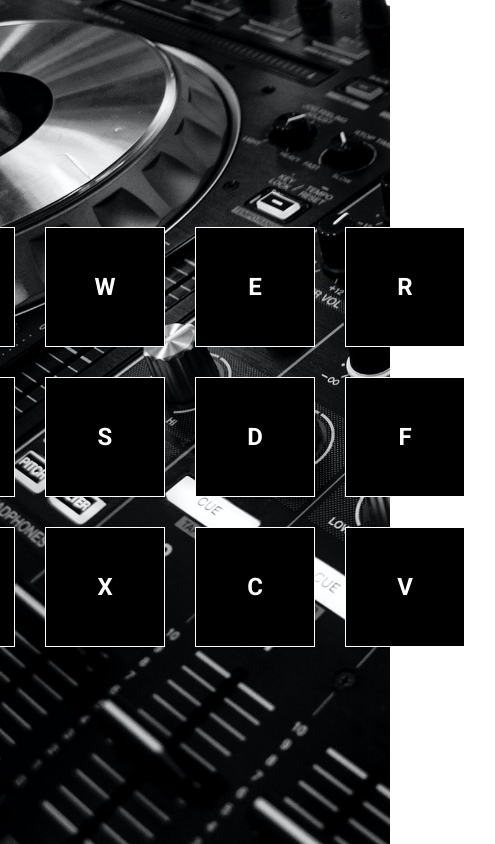
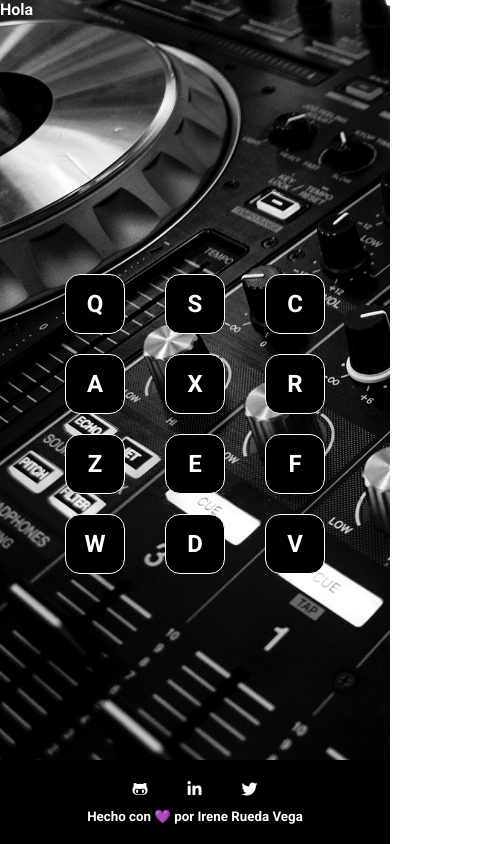
Before and after one commit to IreneRuedaVega/Drum-kit, a plain HTML site: page index.html in a window 390 px wide. Shown: the whole page, 495 px wide, since content can reach past the window. Drawn offline with Linux system fonts and the light colour scheme.

Commit message:
Add media queries and changes in css

```diff
--- a/index.html
+++ b/index.html
@@ -9,9 +9,14 @@
       href="https://fonts.googleapis.com/css2?family=Roboto:wght@700&display=swap"
       rel="stylesheet"
     />
+    <script
+      src="https://kit.fontawesome.com/476ba4bf26.js"
+      crossorigin="anonymous"
+    ></script>
     <title>JS Music Pad Kit</title>
   </head>
   <body>
+    <p class="text">Hola</p>
     <div class="keys">
       <div>
         <button data-key="81" data-sound="Q" class="key">
@@ -26,12 +31,12 @@
           Z
           <!-- <kbd>Z</kbd> -->
         </button>
-      </div>
-      <div>
         <button data-key="87" data-sound="W" class="key">
           W
           <!-- <kbd>W</kbd> -->
         </button>
+      </div>
+      <div>
         <button data-key="83" data-sound="S" class="key">
           S
           <!--   <kbd>S</kbd> -->
@@ -40,8 +45,6 @@
           X
           <!-- <kbd>X</kbd> -->
         </button>
-      </div>
-      <div>
         <button data-key="69" data-sound="E" class="key">
           E
           <!-- <kbd>E</kbd> -->
@@ -50,12 +53,12 @@
           D
           <!--   <kbd>D</kbd> -->
         </button>
+      </div>
+      <div>
         <button data-key="67" data-sound="C" class="key">
           C
           <!-- <kbd>C</kbd> -->
         </button>
-      </div>
-      <div>
         <button data-key="82" data-sound="R" class="key">
           R
           <!--   <kbd>R</kbd> -->
@@ -83,6 +86,50 @@
     <audio data-key="82" data-sound="R" src="sounds/R.mp3"></audio>
     <audio data-key="70" data-sound="F" src="sounds/F.mp3"></audio>
     <audio data-key="86" data-sound="V" src="sounds/V.mp3"></audio>
+
     <script src="./js/main.js"></script>
   </body>
+  <footer class="footer">
+    <nav>
+      <ul class="social">
+        <li class="social__item">
+          <a
+            href="https://github.com/IreneRuedaVega"
+            target="_blank"
+            title="Github"
+            class="social__item--github"
+            rel="noreferrer"
+          >
+            <i class="fab fa-github-alt"></i>
+          </a>
+        </li>
+        <li class="social__item">
+          <a
+            href="//linkedin.com/in/ireneruedavega"
+            target="_blank"
+            title="Linkedin"
+            class="social__item--linkedin"
+            rel="noreferrer"
+          >
+            <i class="fab fa-linkedin-in"></i>
+          </a>
+        </li>
+        <li class="social__item">
+          <a
+            href="//twitter.com/Irenelandia_"
+            target="_blank"
+            title="Twitter"
+            class="social__item--twitter"
+            rel="noreferrer"
+          >
+            <i class="fab fa-twitter"></i>
+          </a>
+        </li>
+      </ul>
+    </nav>
+    <small class="footer__author"
+      >Hecho con <span class="heart">&#128156;</span> por Irene Rueda
+      Vega</small
+    >
+  </footer>
 </html>
--- a/styles/main.css
+++ b/styles/main.css
@@ -22,7 +22,7 @@ body {
 .keys {
   display: flex;
   width: 100%;
-  height: 100vh;
+  height: 96vh;
   flex-direction: row;
   justify-content: center;
   align-items: center;
@@ -34,15 +34,15 @@ body {
   flex-direction: column;
   justify-content: center;
   align-items: center;
-  width: 120px;
-  height: 120px;
-  margin-top: 30px;
-  margin-right: 30px;
+  width: 60px;
+  height: 60px;
+  margin: 20px;
   transition: all 0.1s;
   background-color: var(--key-color);
   color: var(--font-color);
   border: 1px solid var(--font-color);
   font-size: 1.5rem;
+  border-radius: 15px;
 }
 
 .playing {
@@ -51,8 +51,65 @@ body {
   box-shadow: 0 0 1rem var(--focus-color);
 }
 
+.text {
+  color: white;
+}
+
+.key:hover {
+  background-color: #ffc600;
+  color: white;
+}
 /* kbd {
   display: block;
   font-size: 1.5rem;
 }
  */
+
+.footer {
+  height: 10vh;
+  background-color: black;
+  color: white;
+  display: flex;
+  flex-direction: column;
+  justify-content: center;
+  align-items: center;
+  position: fixed;
+  bottom: 0;
+  width: 100%;
+}
+
+.social {
+  list-style: none;
+  display: flex;
+  flex-direction: row;
+  justify-content: center;
+  align-items: center;
+  margin-bottom: 10px;
+}
+
+.social__item--github,
+.social__item--linkedin,
+.social__item--twitter {
+  color: white;
+  cursor: pointer;
+  margin: 20px;
+}
+
+/*Version Tablet & Desktop*/
+
+@media all and (min-width: 768px) {
+  .key {
+    width: 120px;
+    height: 120px;
+  }
+
+  .footer {
+    height: 4vh;
+    flex-direction: row;
+    justify-content: space-around;
+  }
+
+  .social {
+    margin-bottom: 0;
+  }
+}
```
